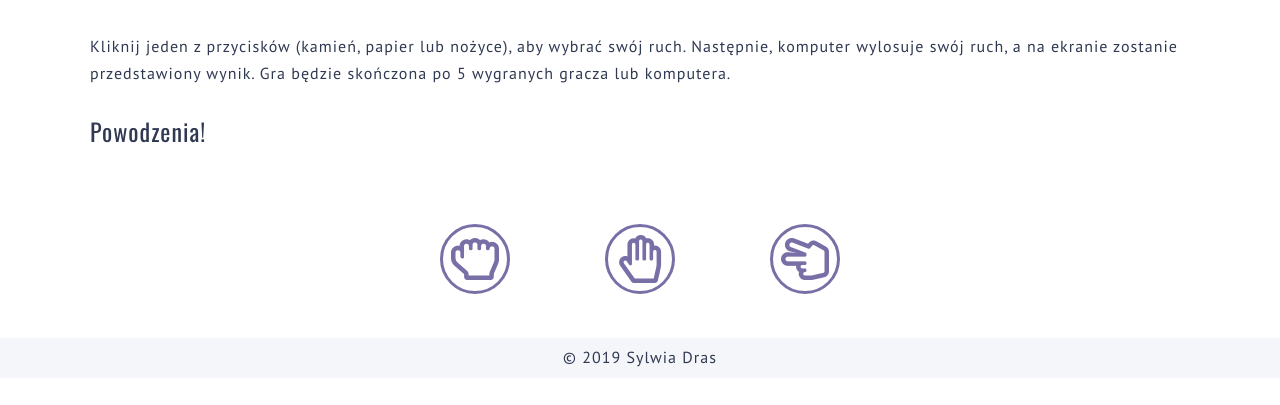
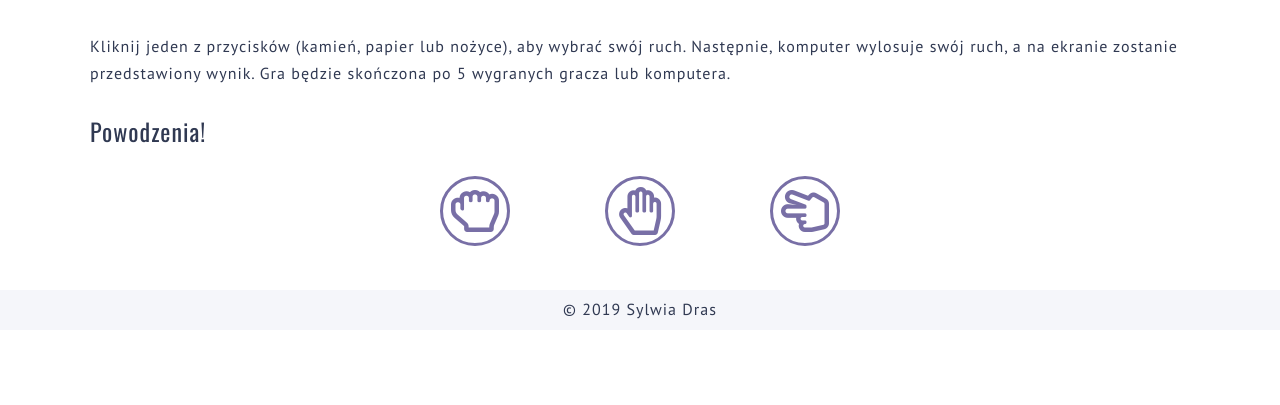
Before and after one commit to sylwiadras/javascript-prework, a website: page index.html in a window 1280 px wide. Shown: the part 385-790 px from the top of the page. Drawn offline with nearby package versions, Linux system fonts and the light colour scheme.

Commit message:
Change instructions padding

```diff
--- a/sass/style.scss
+++ b/sass/style.scss
@@ -59,6 +59,10 @@ section {
 
 /* Instructions */
 
+.instructions {
+    padding: 0;
+}
+
 .good-luck {
     font-weight: 400;
     font-size: 24px;
```
Also changed, not shown: css/style.css, 1 other file.
